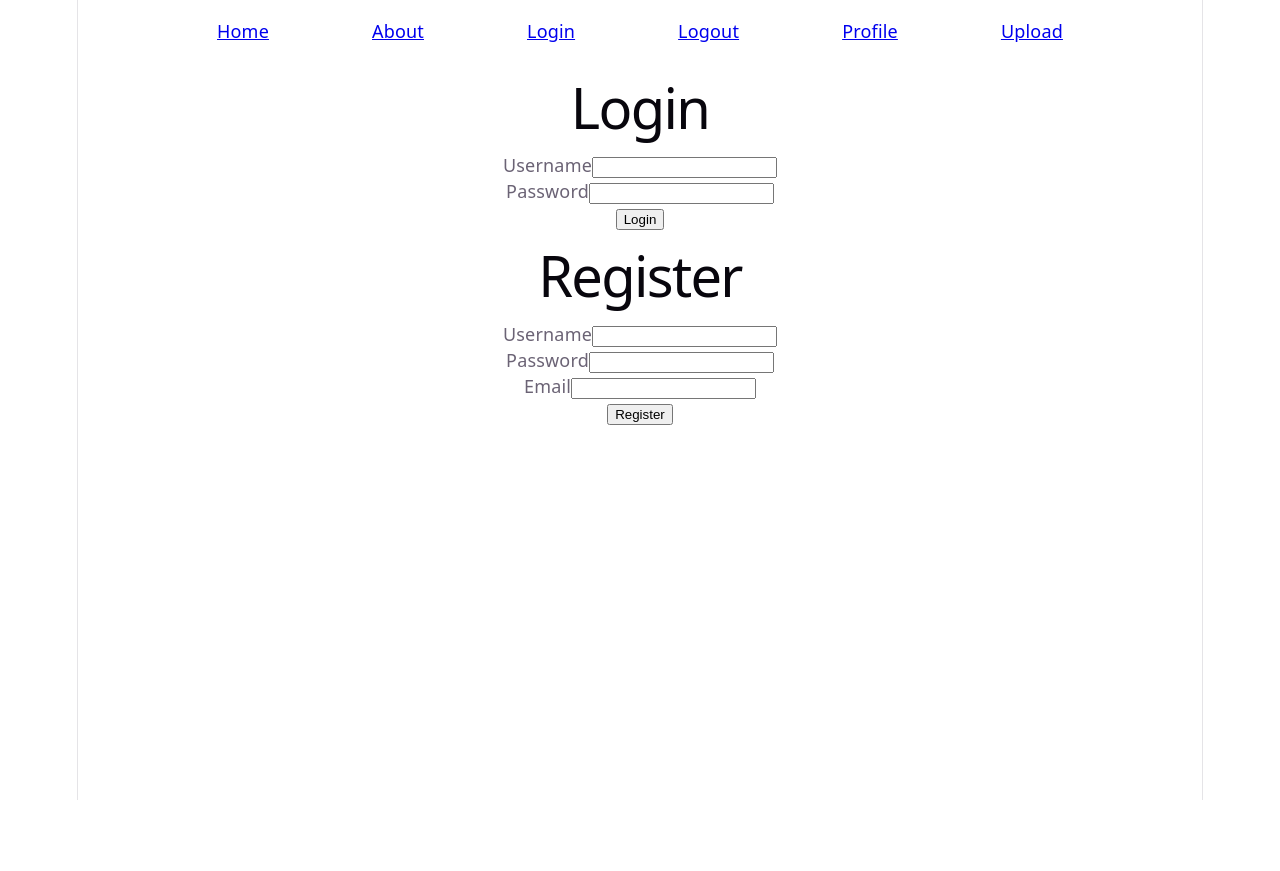
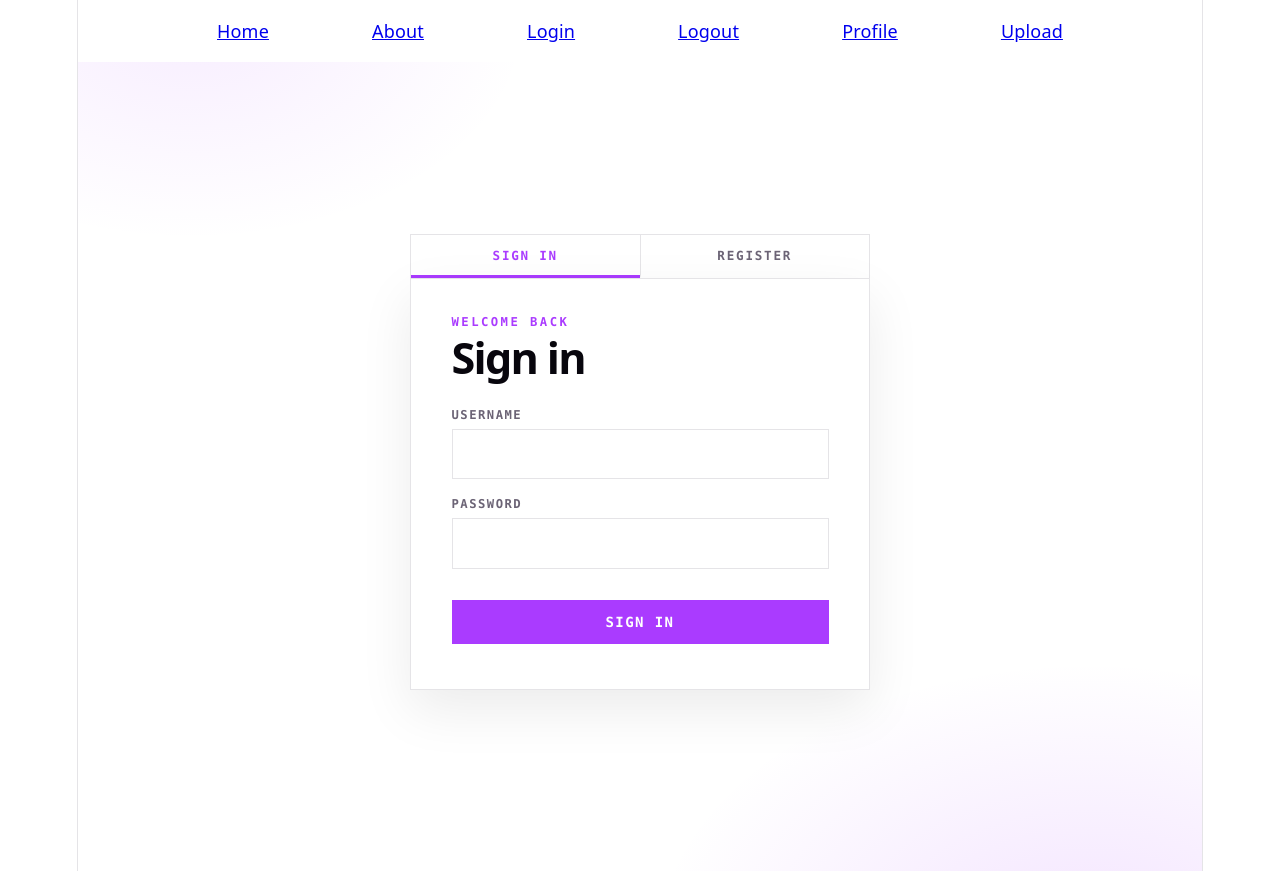
Before and after one commit to JuhQ/wsk-k26-react, a React app: page /login in a window 1280 px wide. Before the commit the page ends 800 px from the top, so only its background shows below. Built offline with nearby package versions, Linux system fonts and the light colour scheme; the HTML template or start-up script is replaced by a standard one.

Commit message:
Refactor authentication views to implement tabbed interface for login and registration; enhance form styling and structure

```diff
--- a/src/components/LoginForm.jsx
+++ b/src/components/LoginForm.jsx
@@ -29,10 +29,11 @@ const LoginForm = () => {
   }
 
   return (
-    <>
-      <h1>Login</h1>
+    <article className="auth-card">
+      <p className="auth-kicker">Welcome back</p>
+      <h2 className="auth-title">Sign in</h2>
       <form onSubmit={handleSubmit}>
-        <div>
+        <div className="auth-field">
           <label htmlFor="loginuser">Username</label>
           <input
             name="username"
@@ -42,7 +43,7 @@ const LoginForm = () => {
             autoComplete="username"
           />
         </div>
-        <div>
+        <div className="auth-field">
           <label htmlFor="loginpassword">Password</label>
           <input
             name="password"
@@ -52,9 +53,11 @@ const LoginForm = () => {
             autoComplete="current-password"
           />
         </div>
-        <button type="submit">Login</button>
+        <button className="auth-submit" type="submit">
+          Sign in
+        </button>
       </form>
-    </>
+    </article>
   );
 };
 
--- a/src/components/RegisterForm.jsx
+++ b/src/components/RegisterForm.jsx
@@ -42,10 +42,11 @@ const RegisterForm = () => {
 
   console.log(errors);
   return (
-    <>
-      <h1>Register</h1>
+    <article className="auth-card">
+      <p className="auth-kicker">Create account</p>
+      <h2 className="auth-title">Register</h2>
       <form onSubmit={handleSubmit}>
-        <div>
+        <div className="auth-field">
           <label htmlFor="registeruser">Username</label>
           <input
             name="username"
@@ -55,9 +56,11 @@ const RegisterForm = () => {
             onBlur={handleUserBlur}
             autoComplete="username"
           />
-          {errors && errors.username && <p>{errors.username}</p>}
+          {errors && errors.username && (
+            <p className="auth-error">{errors.username}</p>
+          )}
         </div>
-        <div>
+        <div className="auth-field">
           <label htmlFor="registerpassword">Password</label>
           <input
             name="password"
@@ -67,7 +70,7 @@ const RegisterForm = () => {
             autoComplete="current-password"
           />
         </div>
-        <div>
+        <div className="auth-field">
           <label htmlFor="registeremail">Email</label>
           <input
             name="email"
@@ -77,9 +80,11 @@ const RegisterForm = () => {
             autoComplete="current-email"
           />
         </div>
-        <button type="submit">Register</button>
+        <button className="auth-submit" type="submit">
+          Create account
+        </button>
       </form>
-    </>
+    </article>
   );
 };
 
--- a/src/index.css
+++ b/src/index.css
@@ -207,3 +207,172 @@ img {
     animation: none;
   }
 }
+
+/* ── Auth (Login / Register) ─────────────── */
+.auth-view {
+  position: relative;
+  isolation: isolate;
+  min-height: calc(100svh - 90px);
+  display: grid;
+  place-items: center;
+  padding: 2.5rem 1.25rem 3rem;
+}
+
+.auth-backdrop {
+  position: absolute;
+  inset: 0;
+  z-index: -1;
+  background:
+    radial-gradient(
+      ellipse 60% 55% at 90% 110%,
+      rgba(170, 59, 255, 0.14) 0%,
+      transparent 65%
+    ),
+    radial-gradient(
+      ellipse 50% 45% at 10% -5%,
+      rgba(170, 59, 255, 0.09) 0%,
+      transparent 60%
+    );
+}
+
+.auth-wrapper {
+  width: min(460px, 100%);
+  display: flex;
+  flex-direction: column;
+}
+
+.auth-tabs {
+  display: flex;
+  border: 1px solid var(--border);
+  border-bottom: none;
+}
+
+.auth-tab {
+  flex: 1;
+  padding: 0.7rem 1rem;
+  background: transparent;
+  border: none;
+  border-bottom: 3px solid transparent;
+  font: 600 0.7rem/1.2 var(--mono);
+  letter-spacing: 0.14em;
+  text-transform: uppercase;
+  color: var(--text);
+  cursor: pointer;
+  transition: color 150ms;
+}
+
+.auth-tab + .auth-tab {
+  border-left: 1px solid var(--border);
+}
+
+.auth-tab--active {
+  color: var(--accent);
+  border-bottom-color: var(--accent);
+}
+
+.auth-tab:not(.auth-tab--active):hover {
+  color: var(--text-h);
+}
+
+.auth-card {
+  width: 100%;
+  text-align: left;
+  background: var(--bg);
+  border: 1px solid var(--border);
+  box-shadow: 0 20px 50px rgba(0, 0, 0, 0.08);
+  padding: 2rem 2.25rem 2.5rem;
+  box-sizing: border-box;
+  animation: profile-rise 400ms cubic-bezier(0.22, 1, 0.36, 1);
+}
+
+.auth-kicker {
+  margin: 0 0 0.3rem;
+  font: 700 0.68rem/1.2 var(--mono);
+  letter-spacing: 0.2em;
+  text-transform: uppercase;
+  color: var(--accent);
+}
+
+.auth-title {
+  margin: 0 0 1.5rem;
+  font: 800 clamp(1.6rem, 5vw, 2.4rem)/1.05 var(--heading);
+  letter-spacing: -0.04em;
+  color: var(--text-h);
+}
+
+.auth-field {
+  display: flex;
+  flex-direction: column;
+  gap: 0.35rem;
+  margin-bottom: 1rem;
+}
+
+.auth-field label {
+  font: 600 0.68rem/1.2 var(--mono);
+  letter-spacing: 0.12em;
+  text-transform: uppercase;
+  color: var(--text);
+}
+
+.auth-field input {
+  background: var(--bg);
+  border: 1px solid var(--border);
+  color: var(--text-h);
+  font: 400 1rem/1.5 var(--sans);
+  padding: 0.6rem 0.85rem;
+  outline: none;
+  transition:
+    border-color 150ms,
+    box-shadow 150ms;
+}
+
+.auth-field input:focus {
+  border-color: var(--accent);
+  box-shadow: 0 0 0 3px var(--accent-bg);
+}
+
+.auth-error {
+  font: 400 0.78rem/1.3 var(--sans);
+  color: #e53e3e;
+  margin: 0;
+}
+
+.auth-submit {
+  width: 100%;
+  margin-top: 0.75rem;
+  padding: 0.75rem 1rem;
+  background: var(--accent);
+  color: #fff;
+  border: none;
+  font: 700 0.78rem/1.2 var(--mono);
+  letter-spacing: 0.1em;
+  text-transform: uppercase;
+  cursor: pointer;
+  transition:
+    opacity 150ms,
+    transform 100ms;
+}
+
+.auth-submit:hover {
+  opacity: 0.88;
+}
+
+.auth-submit:active {
+  transform: scale(0.98);
+}
+
+@media (max-width: 640px) {
+  .auth-view {
+    padding-top: 1.25rem;
+  }
+
+  .auth-card {
+    padding: 1.5rem 1.25rem 1.75rem;
+  }
+}
+
+@media (prefers-reduced-motion: reduce) {
+  .auth-card {
+    animation: none;
+  }
+}
--- a/src/views/Login.jsx
+++ b/src/views/Login.jsx
@@ -1,12 +1,35 @@
+import { useState } from 'react';
 import LoginForm from '../components/LoginForm';
 import RegisterForm from '../components/RegisterForm';
 
 const Login = () => {
+  const [mode, setMode] = useState('login');
+
   return (
-    <>
-      <LoginForm />
-      <RegisterForm />
-    </>
+    <section className="auth-view">
+      <div className="auth-backdrop" aria-hidden="true" />
+      <div className="auth-wrapper">
+        <div className="auth-tabs" role="tablist">
+          <button
+            role="tab"
+            aria-selected={mode === 'login'}
+            className={`auth-tab${mode === 'login' ? ' auth-tab--active' : ''}`}
+            onClick={() => setMode('login')}
+          >
+            Sign in
+          </button>
+          <button
+            role="tab"
+            aria-selected={mode === 'register'}
+            className={`auth-tab${mode === 'register' ? ' auth-tab--active' : ''}`}
+            onClick={() => setMode('register')}
+          >
+            Register
+          </button>
+        </div>
+        {mode === 'login' ? <LoginForm /> : <RegisterForm />}
+      </div>
+    </section>
   );
 };
 export default Login;
```
